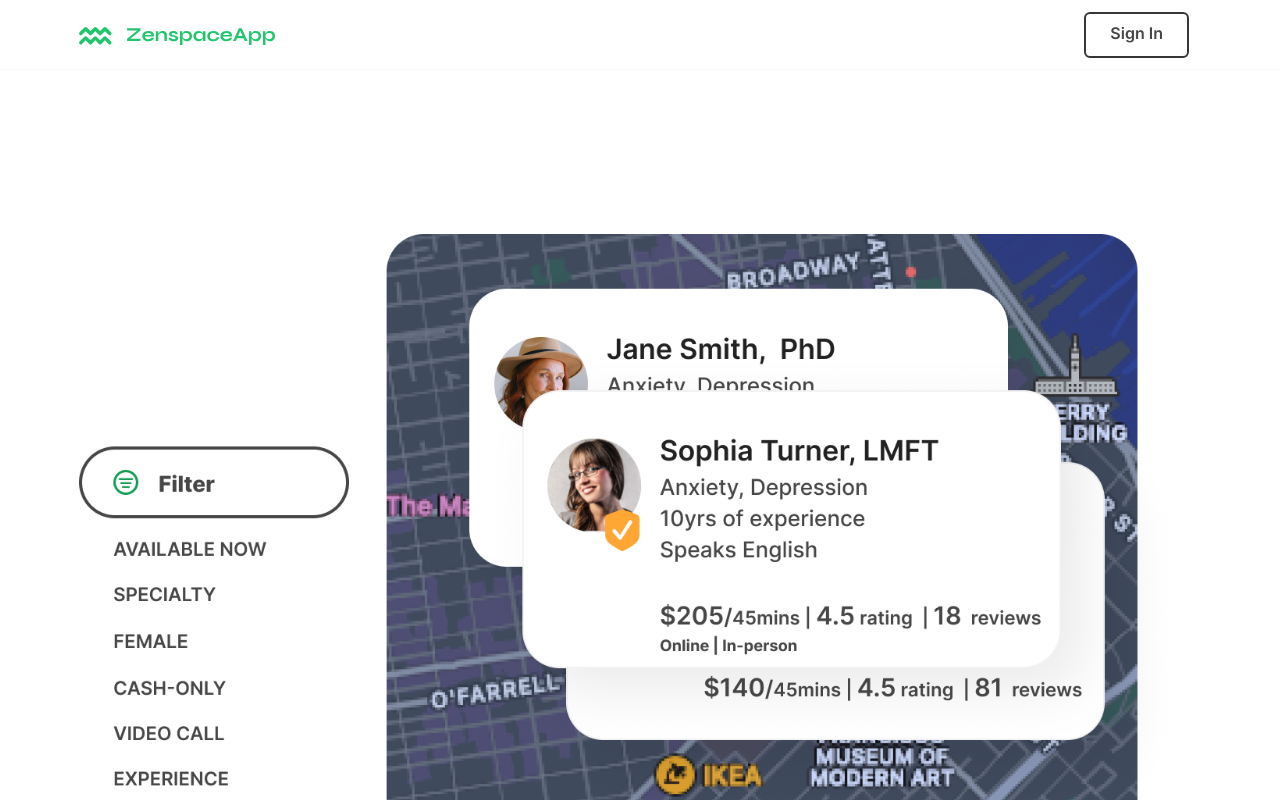
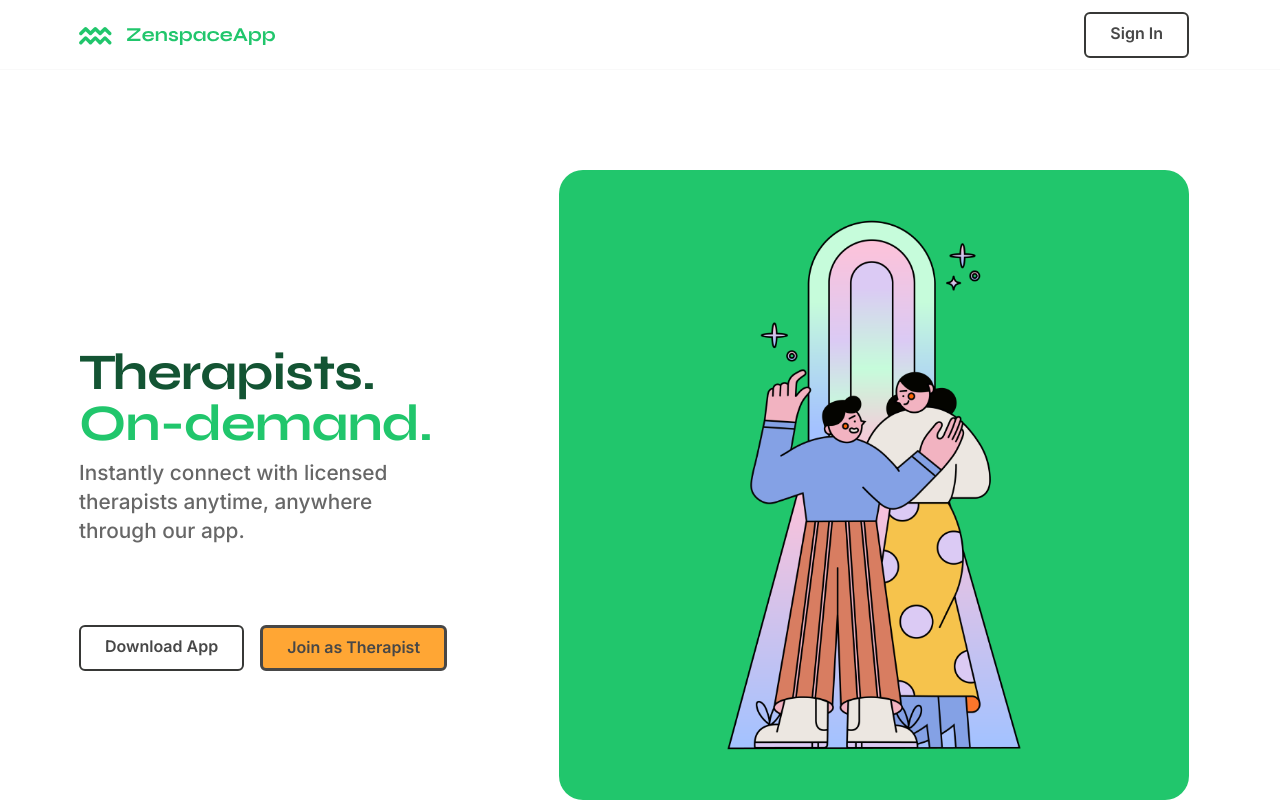
Before and after one commit to ZenSpaceApp/zenspace-website, a Next.js app: page / in a window 1280 px wide. Shown: the top 800 px of the page. Built offline with nearby package versions, Linux system fonts and the light colour scheme.

Commit message:
Changed hero image. Updated copyright text

```diff
--- a/app/page.tsx
+++ b/app/page.tsx
@@ -6,10 +6,10 @@ import styles from './HomePage.module.scss'
 
 import Link from 'next/link';
 
-import HeroImg from '@/public/images/home/hero-img-map@2x.png';
+import HeroImg from '@/public/images/hero-img.png';
 import ClientAppsImg from '@/public/images/home/client-apps@2x.png'
 import SetAvailabilityImg from '@/public/images/home/set-hours@2x.png';
-import ClientQRCodeImg from '@/public/images/home/client-QR.png';
+// import ClientQRCodeImg from '@/public/images/home/client-QR.png';
 
 import SearchTherapistImg from '@/public/images/home/search.png';
 import BookTherapistImg from '@/public/images/home/pay.png';
@@ -180,10 +180,7 @@ const HowItWorks = ({ }) => {
             <Image
               alt=""
             src={StartSessionImg}
-            style={{
-              maxWidth: "100%",
-              height: "auto"
-            }}
+
             />
           </div>
         </div>
@@ -284,25 +281,26 @@ const CtaButtons = () => {
 const OnDemandHero = () => {
   return <section id="on-demand-hero" className='bg-half-170'>
     <div className='container'>
-      <div className='grid-container'>
+      <div className='gridcontainer' style={{ display: "grid", gridTemplateColumns: "1fr 1fr", alignItems: "center", gap: "2rem"  }}>
         <div className="grid-item" >
-          <h1>
+          <h1 style={{paddingTop: "3rem"}}>
              Therapists.<br/> <span className='color-accent'>On-demand.</span>
           </h1>
-          <div className='subhead mt-2'>
+          <div className='subhead mt-2' style={{ maxWidth: "80%", fontWeight: "500" }}>
             Instantly connect with licensed therapists anytime, anywhere through our app.
           </div>
           <CtaButtons />
         </div>
-        <div className="grid-item">
+        <div className="grid-item" style={{background: "var(--green-500)", borderRadius: "24px", padding: "40px"  }}>
           <Image
             alt='Image showing a supportive therapist helping a client.'
             src={HeroImg}
             className='hero-img'
+            height={550}
+            width={550}
           />
         </div>
       </div>
-
     </div>
   </section>
 }
--- a/components/Footer.tsx
+++ b/components/Footer.tsx
@@ -81,7 +81,7 @@ export default function Footer() {
             </div>
           </div>
           <div className="subfooter">
-            <div>©2024 ZenSpaceApp Inc. All Rights Reserved.</div>
+            <div>©2026 ZenspaceApp Inc. All Rights Reserved.</div>
             <ul>
               <li>
                 <a href="/privacy" className="text-muted">Cookies</a></li>
```
Also changed, not shown: public/images/hero-img.jpg (added), public/images/hero-img.png (added).
